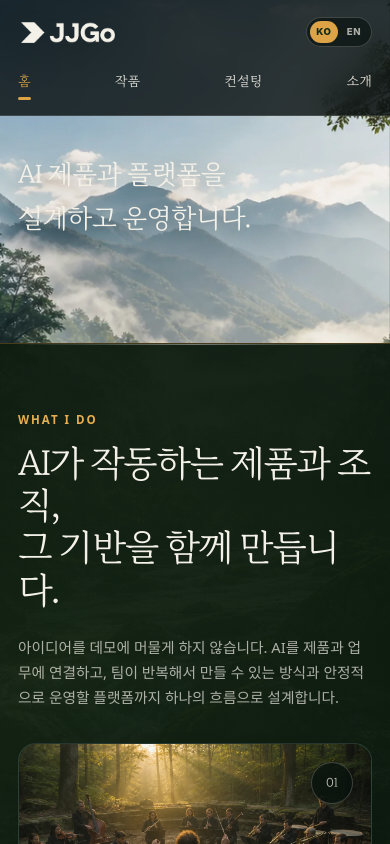
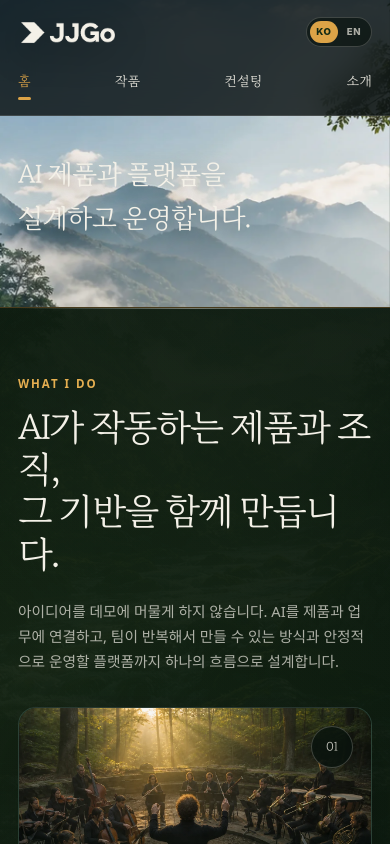
Before and after one commit to jungju/jjgo, a Next.js app: page / in a window 390 px wide. Shown: the top 844 px of the page. Built offline with nearby package versions, Linux system fonts and the light colour scheme; a web font is replaced by a local one.

Commit message:
첫 페이지 공백 정리

```diff
--- a/app/globals.css
+++ b/app/globals.css
@@ -3748,6 +3748,12 @@ select {
 }
 
 /* Home page depth: capabilities, selected work, and Roblox making. */
+@media (min-width: 1121px) {
+  .forest2-site--home .forest2-home-frame {
+    min-height: clamp(460px, 56vh, 580px);
+  }
+}
+
 .forest2-site--home .forest2-home-expansion {
   position: relative;
   z-index: 3;
--- a/app/raw-source-page.tsx
+++ b/app/raw-source-page.tsx
@@ -160,6 +160,7 @@ function removeHomeSummaryCards(source: string) {
     .replace(/<a class="forest2-tablet-feature-card\b[^"]*"[\s\S]*?<\/a>/g, "")
     .replace(/<a class="forest2-mobile-feature-card\b[^"]*"[\s\S]*?<\/a>/g, "")
     .replace(/<section class="forest2-connect-card"[\s\S]*?<\/section>/g, "")
+    .replace(/<div class="forest2-(?:home-cards|tablet-home-stack|mobile-home-stack)"[^>]*><\/div>/g, "")
     .replaceAll('href="#home-cards"', 'href="#home-capabilities"');
 }
 
```
Also changed, not shown: 1 other file (tests, documents, lock files or other folders).
